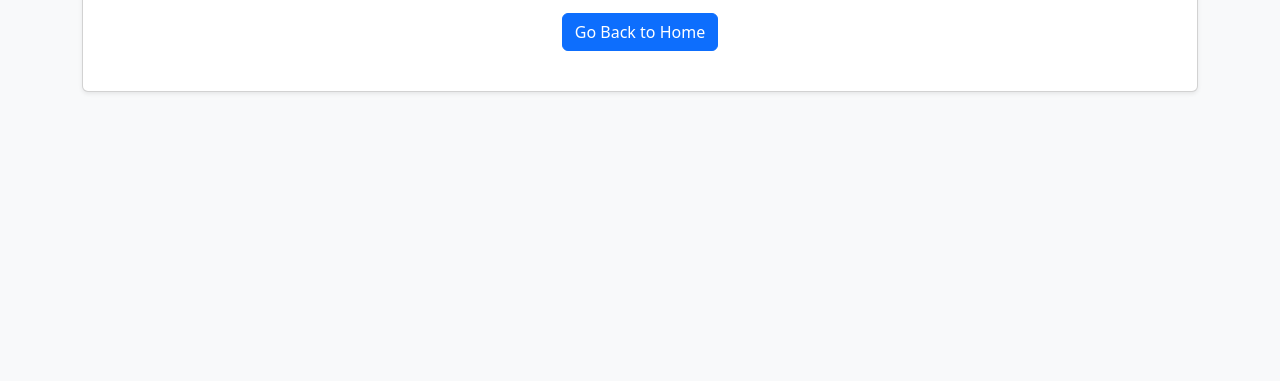
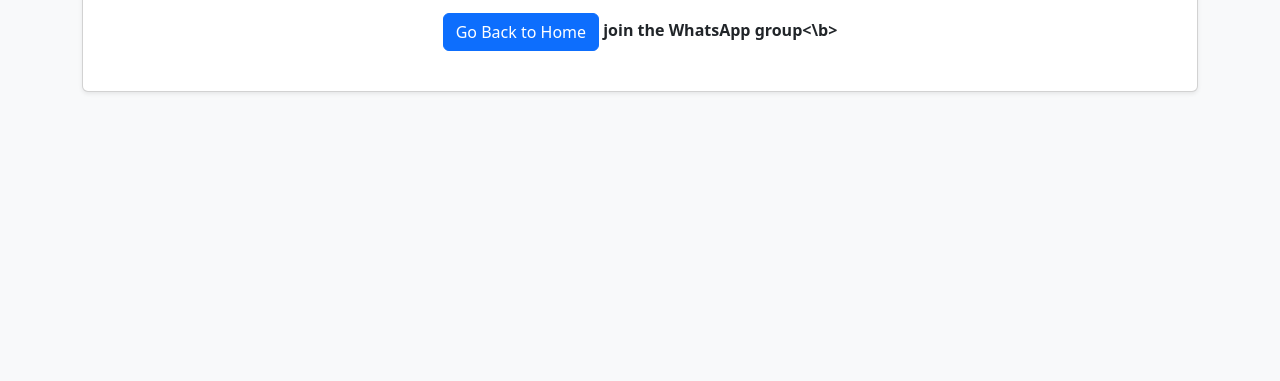
Before and after one commit to juniorssignature21/Python-tutorial-form, a plain HTML site: page success.html in a window 1280 px wide. Shown: the part 419-800 px from the top of the page. Drawn offline with nearby package versions, Linux system fonts and the light colour scheme.

Commit message:
Update success.html

```diff
--- a/success.html
+++ b/success.html
@@ -13,6 +13,7 @@
                 <h1 class="text-success"><i class="bi bi-check-circle-fill"></i> Success!</h1>
                 <p class="lead">Your message has been sent successfully.</p>
                 <a href="index.html" class="btn btn-primary">Go Back to Home</a>
+<b>join the WhatsApp group<\b>
 <a href="https://chat.whatsapp.com/HcsgK0Qc0ZNFsx0kFtmL0n">
             </div>
         </div>
```
